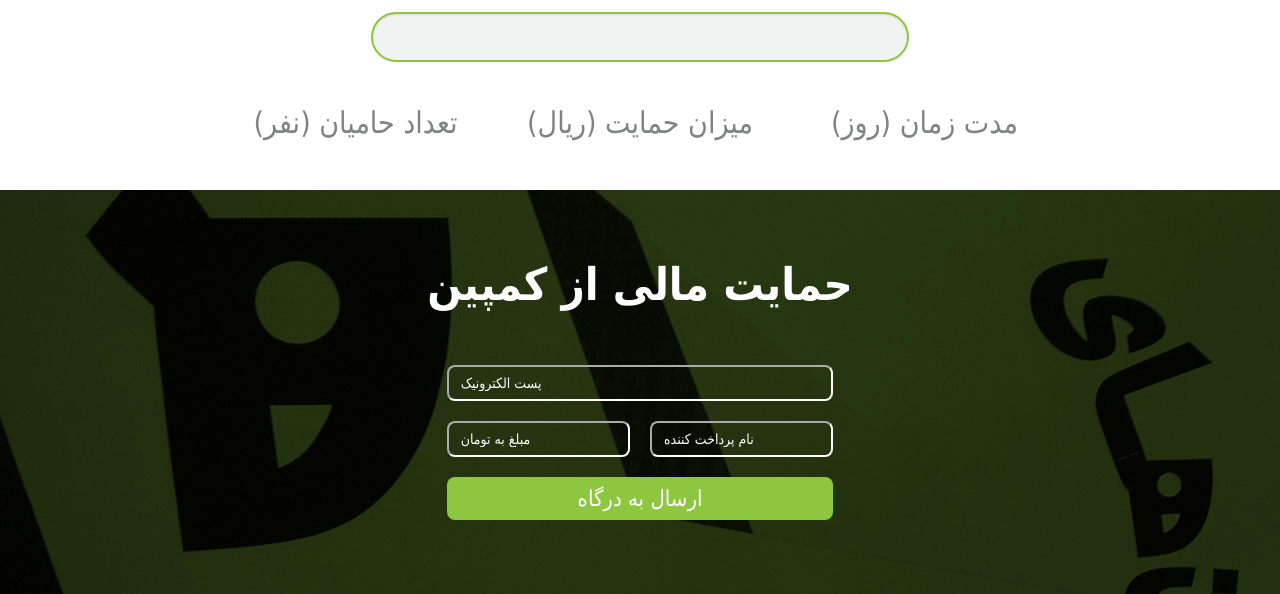
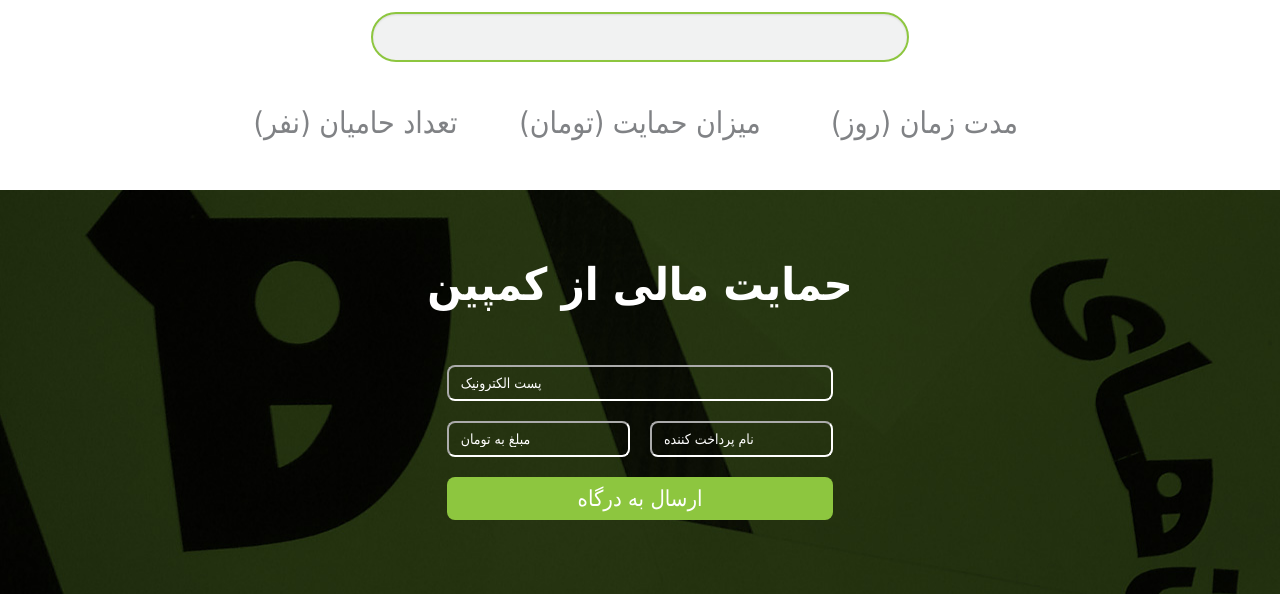
Before and after one commit to hamidfzm/pfont, a Python web app: template templates/index.html in a window 1280 px wide. Shown: the part 2033-2627 px from the top of the page. Run offline with Jinja, Linux system fonts and the light colour scheme; the template is opened without the code that fills it: most values are stand-ins (such as "Sample title", 1, 10 or a date in 2020); grey boxes marked "Sample" are stand-in pictures; form fields are guessed from the names that the template uses; some libraries are stand-ins or nearby versions; some web fonts are replaced.

Commit message:
fixing money unit in template

```diff
--- a/templates/index.html
+++ b/templates/index.html
@@ -128,7 +128,7 @@
             <div class="col-lg-4 col-md-4">
                 <h3>{{ persian(donates) }}</h3>
 
-                <p>میزان حمایت (ریال)</p>
+                <p>میزان حمایت (تومان)</p>
             </div>
             <div class="col-lg-4 col-md-4">
                 <h3>{{ persian(days_passed) }}</h3>
```
